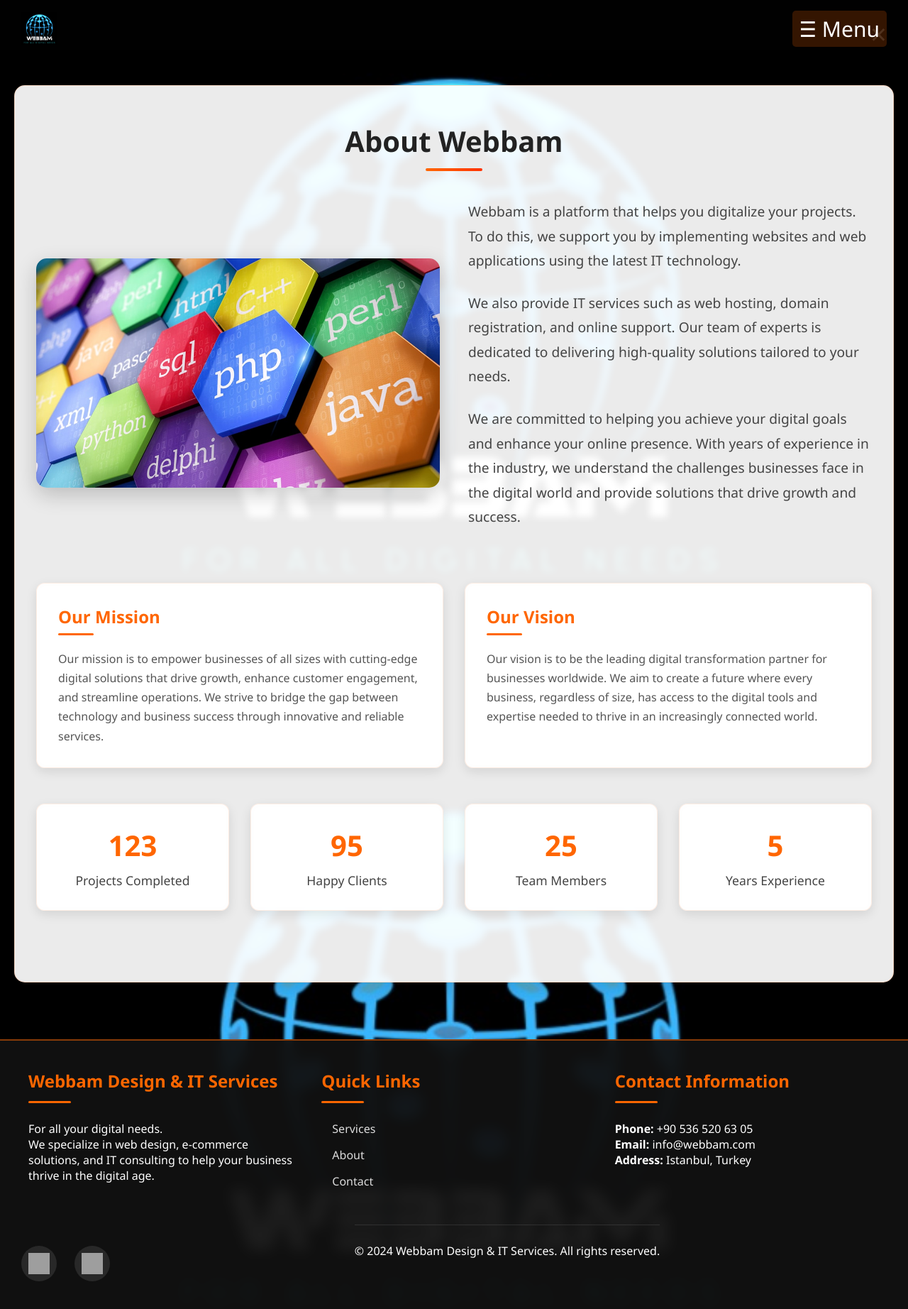
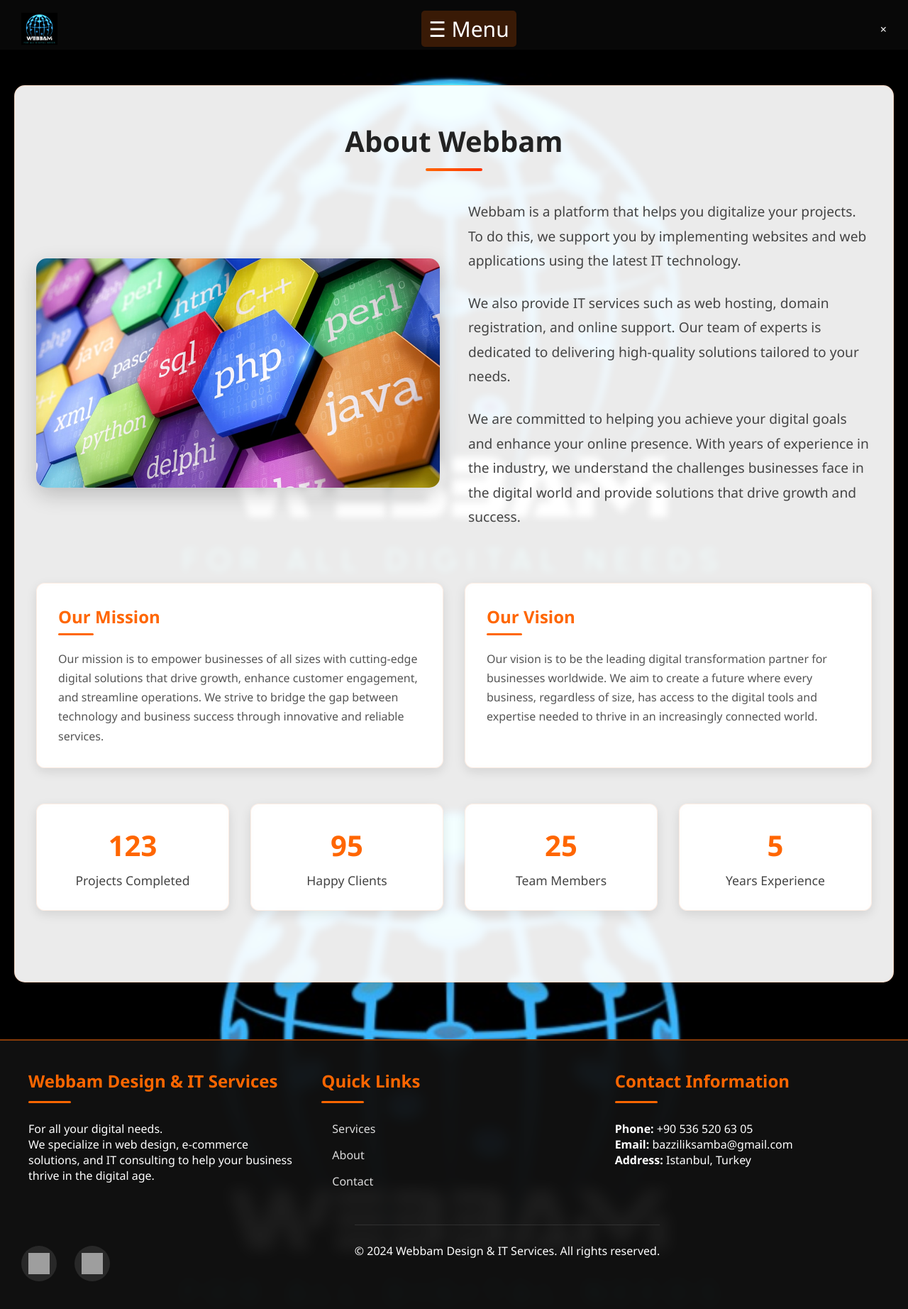
Before and after one commit to bazzilik-creator/webbam, a plain HTML site: page about.html in a window 1280 px wide. Shown: the whole page at 71% size. Drawn offline with Linux system fonts and the light colour scheme; grey boxes are pictures that could not be loaded.

Commit message:
Update about.html

```diff
--- a/about.html
+++ b/about.html
@@ -28,7 +28,7 @@
 
         /* Header */
         header {
-            background-color: rgba(0, 0, 0, 0.85);
+            background-color: rgba(0, 0, 0, 0.332);
             color: rgb(255, 255, 255);
             display: flex;
             align-items: center;
@@ -45,7 +45,7 @@
         }
 
         header.scrolled {
-            background-color: rgba(0, 0, 0, 0.95);
+             background-color: rgba(0, 0, 0, 0.332);
             padding: 10px 30px;
         }
 
@@ -532,10 +532,11 @@
     <header>
         <img src="bilili/webbam-logo1.png" alt="Logo" class="logo" />
         <span class="menu-btn" onclick="openNav()">&#9776; Menu</span>
+        <span class="closebtn" onclick="closeNav()">&times;</span>
     </header>
 
     <div id="myTopnav" class="topnav">
-        <span class="closebtn" onclick="closeNav()">&times;</span>
+
         <a href="index.html" onclick="closeNav()">Home</a>
         <a href="services.html" onclick="closeNav()">Services</a>
         <a href="about.html" onclick="closeNav()">About</a>
@@ -623,7 +624,7 @@
       <div class="footer-section">
         <h3>Contact Information</h3>
         <p><strong>Phone:</strong> +90 536 520 63 05</p>
-        <p><strong>Email:</strong> info@webbam.com</p>
+        <p><strong>Email:</strong> bazziliksamba@gmail.com</p>
         <p><strong>Address:</strong> Istanbul, Turkey</p>
       </div>
     </div>
```
